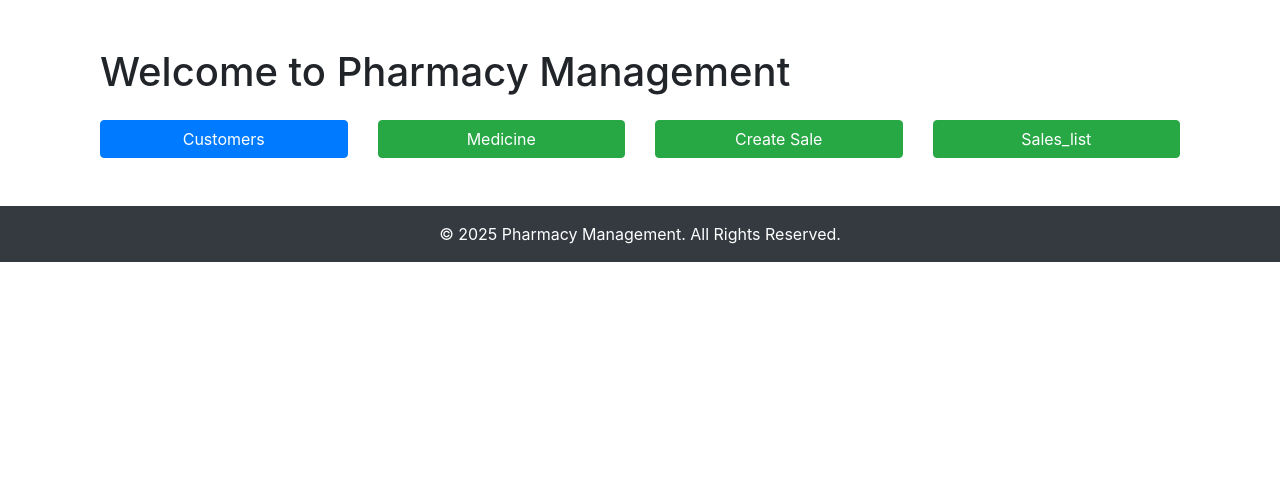
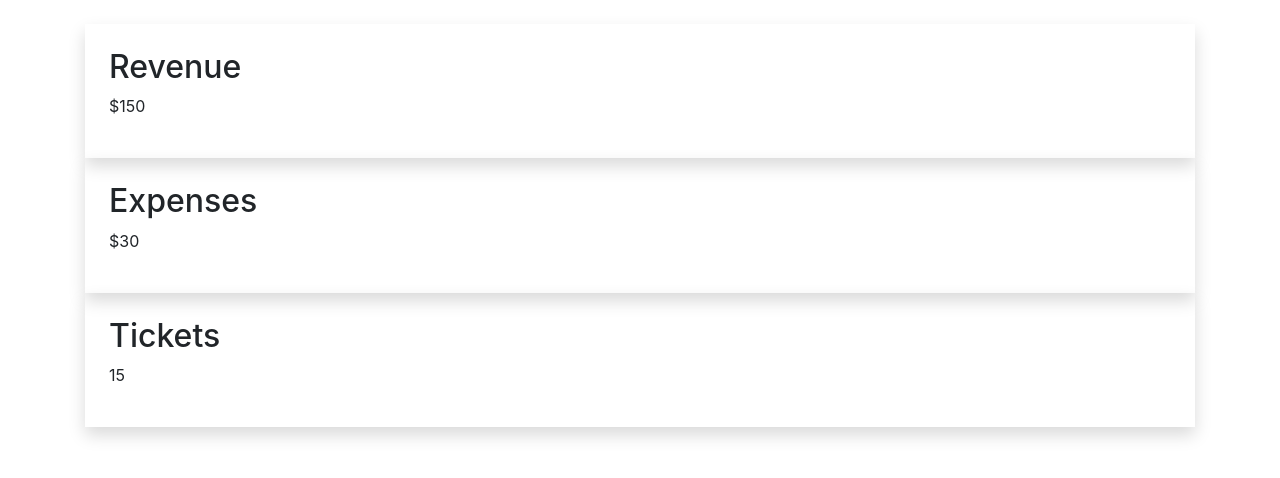
Before and after one commit to omaricraz/Pharmacy-mangement-system, a Django app: page / in a window 1280 px wide. Shown: the part 56-534 px from the top of the page. Run offline with Django 5.2, Linux system fonts and the light colour scheme; some libraries are stand-ins or nearby versions.

Commit message:
stylized medicine and customer and edited the dashboard

```diff
--- a/pharmacy/models.py
+++ b/pharmacy/models.py
@@ -39,3 +39,7 @@
 
     def __str__(self):
         return f"{self.customer.name} - {self.medicine.name}"
+
+
+class Finance(models.Model):
+    Revenue = models.IntegerField()
--- a/pharmacy/templates/pharmacy/base.html
+++ b/pharmacy/templates/pharmacy/base.html
@@ -37,10 +37,7 @@
         {% endblock %}
     </div>
 
-    <!-- Footer -->
-    <footer class="bg-dark text-white text-center py-3 mt-5">
-        &copy; 2025 Pharmacy Management. All Rights Reserved.
-    </footer>
+
 
     <!-- Bootstrap JS (you can change to a CDN or local file if needed) -->
     <script src="https://code.jquery.com/jquery-3.5.1.min.js"></script>
--- a/pharmacy/templates/pharmacy/dashboard.html
+++ b/pharmacy/templates/pharmacy/dashboard.html
@@ -1,21 +1,20 @@
 {% extends 'pharmacy/base.html' %}
 
 {% block content %}
-<div class="container mt-5">
-    <h1>Welcome to Pharmacy Management</h1>
-    <div class="row mt-4">
-        <div class="col-md-3">
-            <a href="{% url 'customer-list' %}" class="btn btn-primary w-100"> Customers</a>
+
+
+    <div class="grid grid-cols-1 sm:grid-cols-3 gap-4">
+        <div class="bg-blue-100 p-4 rounded-xl shadow">
+            <h2 class="text-xl font-semibold">Revenue</h2>
+            <p class="text-3xl font-bold text-blue-700">$150</p>
         </div>
-        <div class="col-md-3">
-            <a href="{% url 'medicine_list' %}" class="btn btn-success w-100"> Medicine</a>
+        <div class="bg-red-100 p-4 rounded-xl shadow">
+            <h2 class="text-xl font-semibold">Expenses</h2>
+            <p class="text-3xl font-bold text-red-700">$30</p>
         </div>
-        <div class="col-md-3">
-            <a href="{% url 'create_sale' %}" class="btn btn-success w-100">Create Sale</a>
+        <div class="bg-green-100 p-4 rounded-xl shadow">
+            <h2 class="text-xl font-semibold">Tickets</h2>
+            <p class="text-3xl font-bold text-green-700">15</p>
         </div>
-        <div class="col-md-3">
-            <a href="{% url 'sale_list' %}" class="btn btn-success w-100">Sales_list</a>
-        </div>
-    </div>
-</div>
+
 {% endblock %}
--- a/pharmacy/views.py
+++ b/pharmacy/views.py
@@ -1,16 +1,13 @@
 from urllib import request
 from django.shortcuts import render, redirect
-from .models import Customer, Medicine, Sale
+from .models import Customer, Medicine, Sale, Finance
 from .forms import MedicineForm, CustomerForm, SaleForm
 from django.views.generic import ListView, UpdateView, CreateView, DeleteView
 from django.urls import reverse_lazy
 
 # ===== Dashboard =====
 def dashboard(request):
-    medicines = Medicine.objects.all()
-    customers = Customer.objects.all()
-    context = {'medicines': medicines, 'customers': customers}
-    return render(request, 'pharmacy/dashboard.html', context)
+    return render(request, 'pharmacy/dashboard.html')
 
 
 class MedicineListView(ListView):
@@ -43,6 +40,8 @@
             # Calculate the total price for the sale
             total_price = medicine.price * quantity
 
+            # Calculate monthly revenue
+            monthly_revenue =+ total_price
             # Create a Sale record
             sale = form.save(commit=False)
             sale.prices = medicine.price  # Assign price
--- a/pharmacy_management/urls.py
+++ b/pharmacy_management/urls.py
@@ -5,7 +5,8 @@
 from pharmacy.views import (
 
     CustomerListView, MedicineListView, create_sale, MedicineCreateView, MedicineUpdateView,
-      SaleListView, CustomerCreateView,  CustomerDeleteView, CustomerUpdateView, saleslistdelete, dashboard
+      SaleListView, CustomerCreateView,  CustomerDeleteView, CustomerUpdateView, saleslistdelete, dashboard,
+
 )
 urlpatterns = [
     path('admin/', admin.site.urls),
@@ -29,8 +30,6 @@
 
 
 
-
-
 ]
 
 
```
Also changed, not shown: pharmacy/templates/pharmacy/customers/customer_list.html (+6 -3 lines), pharmacy/templates/pharmacy/medicine/medicine_list.html (+6 -4 lines), db.sqlite3, pharmacy/migrations/0010_finance.py (added), pharmacy/migrations/0011_rename_monthly_revenue_finance_monthly_revenue.py (added), 1 other file.
